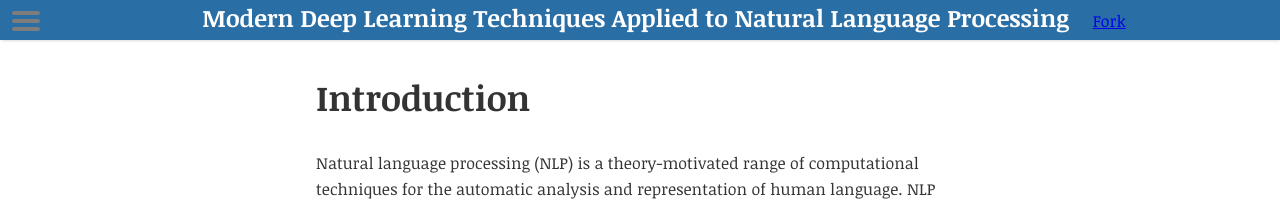
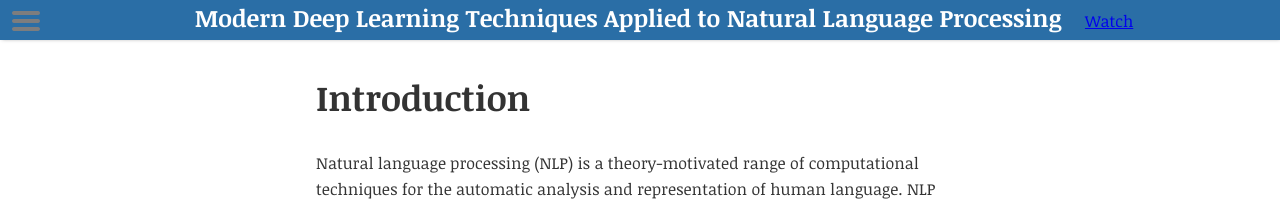
Before and after one commit to omarsar/nlp_overview, a Jekyll site: the page built from index.html, in a window 1280 px wide. Shown: the top 201 px of the page. Built offline with Jekyll 4.4.1, drawn with Linux system fonts in a browser that asks for light colours; nearby versions of some CDN libraries.

```diff
--- a/_layouts/default.html
+++ b/_layouts/default.html
@@ -35,7 +35,9 @@
         </a>
         <span>
           <!-- Place this tag where you want the button to render. -->
-        <a class="github-button" href="https://github.com/omarsar/nlp_overview/fork" data-size="large" aria-label="Fork omarsar/nlp_overview on GitHub">Fork</a>
+        <!--<a class="github-button" href="https://github.com/omarsar/nlp_overview/fork" data-size="large" aria-label="Fork omarsar/nlp_overview on GitHub">Fork</a>-->
+          <!-- Place this tag where you want the button to render. -->
+          <a class="github-button" href="https://github.com/omarsar/nlp_overview/subscription" data-size="large" aria-label="Watch omarsar/nlp_overview on GitHub">Watch</a>
         </span>
         <!--<span class="book-author">by {{ site.author.name }}</span>-->
       </header>
--- a/index.html
+++ b/index.html
@@ -46,6 +46,11 @@ layout: default
                 <p>The source of this book is <a href="{{ site.github.url }}">hosted on Github</a>. Go, ahead. Check it out.</p>
               </div>
 
+              <div class="block open-source">
+                <h3>Maintenance</h3>
+                <p>This book is maintained by <a href="https://github.com/omarsar">Elvis Saravia</a> and <a href="https://github.com/soujanyaporia">Soujanya Poria</a>.</p>
+              </div>
+
               <!--
               <div class="block downloads">
                 <h3>Downloads</h3>
```
